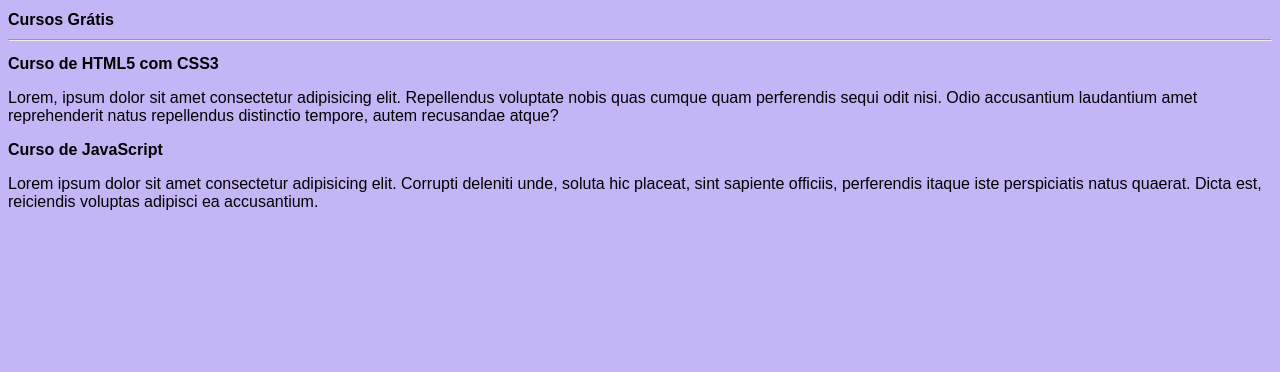
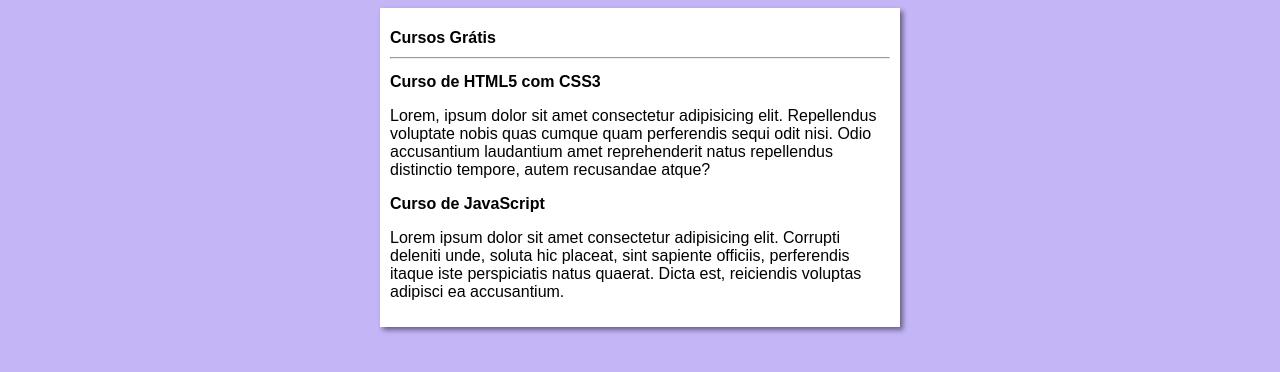
Before and after one commit to junior-2020/Curso-Git-GitHub, a plain HTML site: page site_exemplo/index.html in a window 1280 px wide. Drawn offline with Linux system fonts and the light colour scheme.

Commit message:
Update index.html

```diff
--- a/site_exemplo/index.html
+++ b/site_exemplo/index.html
@@ -7,7 +7,12 @@
     <link rel="stylesheet" href="estilos/style.css">
 </head>
 <body>
+    <main>
+        <head>
             <h1>Cursos Grátis</h1>
+
+        </head>
+
         <hr>
         <article>
             <h2>Curso de HTML5 com CSS3</h2>
@@ -17,5 +22,6 @@
             <h2>Curso de JavaScript</h2>
             <p>Lorem ipsum dolor sit amet consectetur adipisicing elit. Corrupti deleniti unde, soluta hic placeat, sint sapiente officiis, perferendis itaque iste perspiciatis natus quaerat. Dicta est, reiciendis voluptas adipisci ea accusantium.</p>
         </article>
+</main>
 </body>
 </html>
```
Lines whose indentation alone changed are shown as unchanged.
